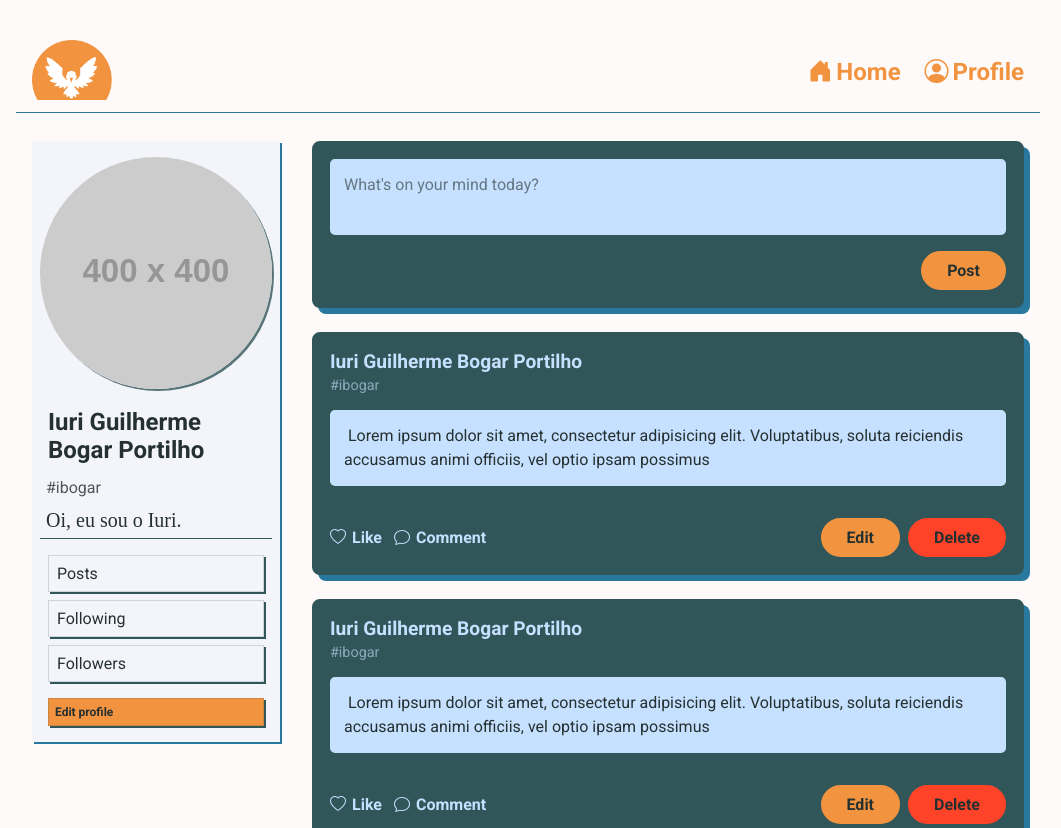
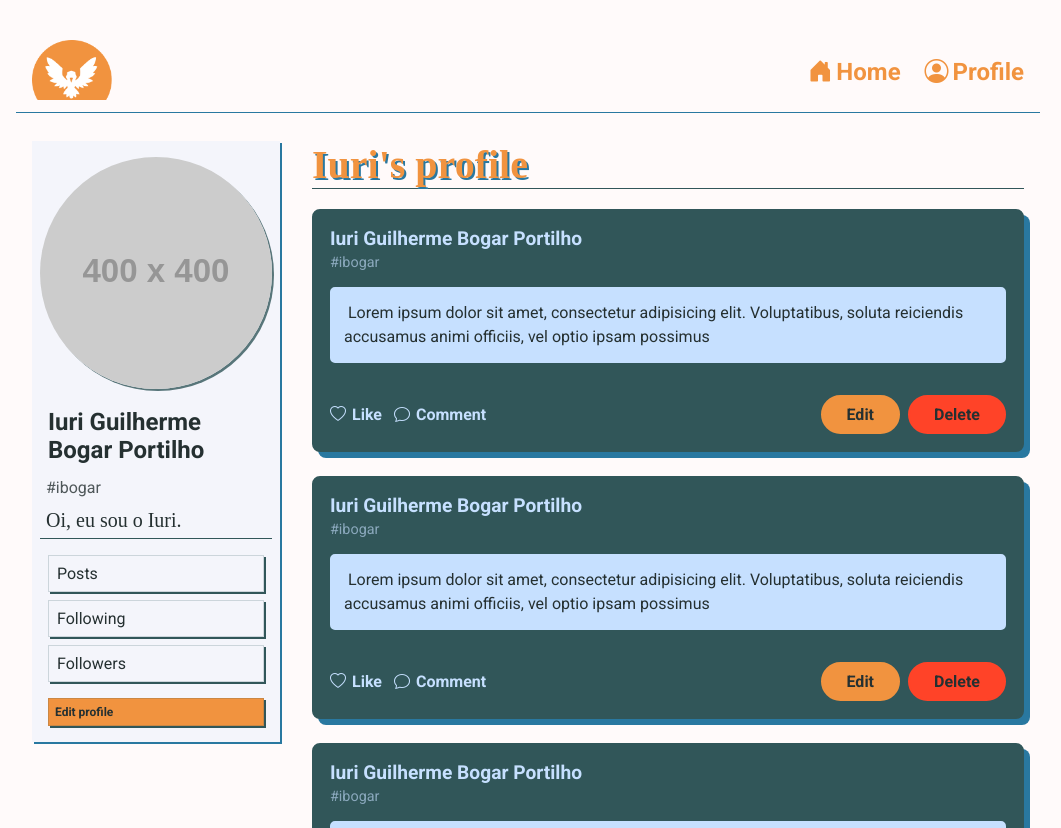
Before and after one commit to ibogar/strix-front, a React (Vite) app: page /profile in a window 1280 px wide. Shown: the top 828 px of the page, without its empty margins (112-1173 px from the left). Built offline with nearby package versions, Linux system fonts and the light colour scheme; a web font is replaced by a local one.

Commit message:
update Feed - add page title rule

```diff
--- a/src/components/Feed/index.tsx
+++ b/src/components/Feed/index.tsx
@@ -1,13 +1,21 @@
+import { useLocation } from "react-router-dom"
+import { PageTitle } from "../../styles"
 import NewPost from "../NewPost"
 import Post from "../Post"
 import * as S from "./styles"
 
 
 const Feed = () => {
+    const location = useLocation();
+
     return (
         <>
             <S.FeedContainer>
-                <NewPost />
+                {location.pathname === '/profile' ? (
+                    <PageTitle>Iuri's profile</PageTitle>
+                ): (
+                    <NewPost />
+                )}
                 <Post />
                 <Post />
                 <Post />
```
